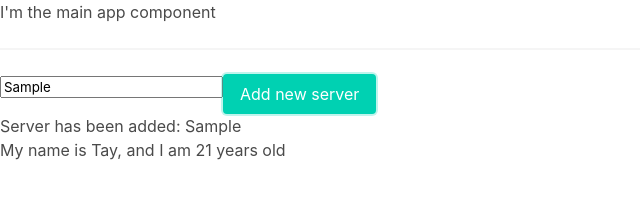
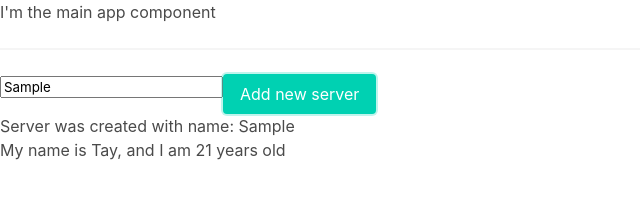
Before and after one commit to talor-hammond/angular-ts, an Angular app: page / in a window 1280 px wide. Both pictures are taken after typing "Sample" into the empty fields and a click on the button "Add new server". Shown: the top 204 px of the page, without its empty margins (0-640 px from the left). Built offline with nearby package versions, Linux system fonts and the light colour scheme.

Commit message:
ngIf directive to render onClick

```diff
--- a/src/app/servers/servers.component.html
+++ b/src/app/servers/servers.component.html
@@ -1,3 +1,3 @@
 <input type="text" [(ngModel)]="serverName">
-<button [class]="customClass" (click)="serverAdded()">Add new server</button>
-<p>{{ serverAddedDetails }}</p>
+<button [class]="customClass" (click)="onServerAdded()">Add new server</button>
+<p *ngIf="serverAdded">Server was created with name: {{ serverName }}</p>
--- a/src/app/servers/servers.component.ts
+++ b/src/app/servers/servers.component.ts
@@ -7,8 +7,8 @@ import { Component, OnInit } from '@angular/core';
 })
 export class ServersComponent implements OnInit {
   customClass = "button"
-  serverAddedDetails = 'Server has not been created'
   serverName = ''
+  serverAdded = false
 
   constructor() {
     setTimeout(() => {
@@ -16,8 +16,8 @@ export class ServersComponent implements OnInit {
     }, 2000)
   }
 
-  serverAdded() {
-    this.serverAddedDetails = `Server has been added: ${this.serverName}`
+  onServerAdded() {
+    this.serverAdded = true
   }
 
   ngOnInit() {
```
